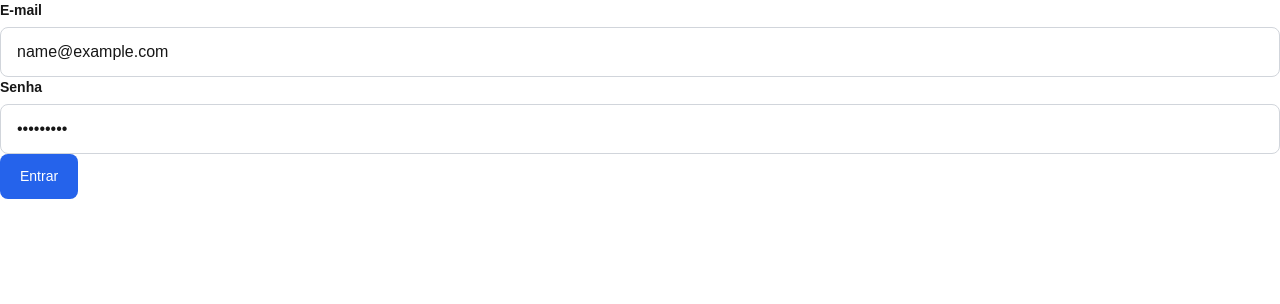
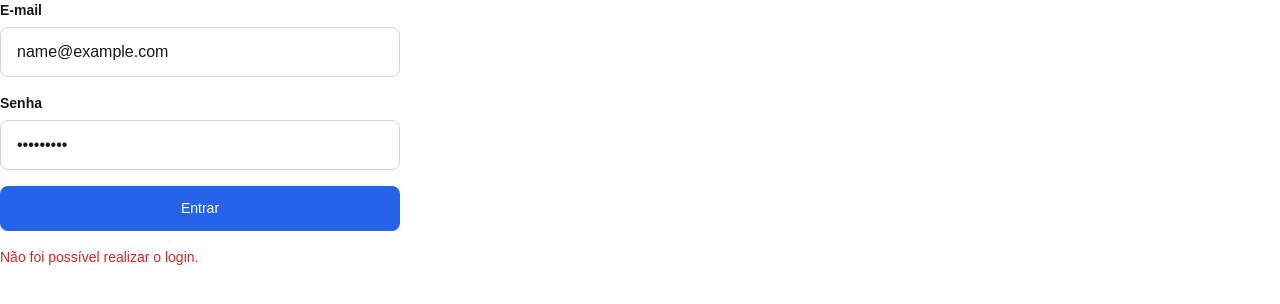
Before and after one commit to AliniCanedo/identity-hub, a Next.js app: page /login in a window 1280 px wide. Both pictures are taken after typing "name@example.com", "Sample123" into the empty fields and a click on the button "Entrar". Shown: the top 304 px of the page. Built offline with nearby package versions, Linux system fonts and the light colour scheme; no server answers.

Commit message:
feat(auth): improve login form states

```diff
--- a/src/features/auth/components/LoginForm/LoginForm.module.css
+++ b/src/features/auth/components/LoginForm/LoginForm.module.css
@@ -1,6 +1,11 @@
-form {
+.form {
   display: flex;
   flex-direction: column;
   gap: 16px;
   max-width: 400px;
 }
+
+.error {
+  color: #dc2626;
+  font-size: 14px;
+}
--- a/src/features/auth/components/LoginForm/LoginForm.tsx
+++ b/src/features/auth/components/LoginForm/LoginForm.tsx
@@ -7,11 +7,12 @@ import { Button } from '@/components/ui/Button';
 import { Input } from '@/components/ui/Input';
 
 import { useLogin } from '../../hooks';
-
 import {
   loginSchema,
   type LoginFormData,
 } from '../../schemas/login.schema';
+
+import styles from './LoginForm.module.css';
 
 export function LoginForm() {
   const {
@@ -22,17 +23,25 @@ export function LoginForm() {
     resolver: zodResolver(loginSchema),
   });
 
-  const loginMutation = useLogin();
+  const {
+    mutate,
+    isPending,
+    isError,
+  } = useLogin();
 
-  async function onSubmit(data: LoginFormData) {
-    loginMutation.mutate(data);
+  function onSubmit(data: LoginFormData) {
+    mutate(data);
   }
 
   return (
-    <form onSubmit={handleSubmit(onSubmit)}>
+    <form
+      className={styles.form}
+      onSubmit={handleSubmit(onSubmit)}
+    >
       <Input
         id="email"
         label="E-mail"
+        disabled={isPending}
         {...register('email')}
         error={errors.email?.message}
       />
@@ -41,16 +50,23 @@ export function LoginForm() {
         id="password"
         type="password"
         label="Senha"
+        disabled={isPending}
         {...register('password')}
         error={errors.password?.message}
       />
 
       <Button
         type="submit"
-        disabled={loginMutation.isPending}
+        disabled={isPending}
       >
-        {loginMutation.isPending ? 'Entrando...' : 'Entrar'}
+        {isPending ? 'Entrando...' : 'Entrar'}
       </Button>
+
+      {isError && (
+        <p className={styles.error}>
+          Não foi possível realizar o login.
+        </p>
+      )}
     </form>
   );
 }
```
